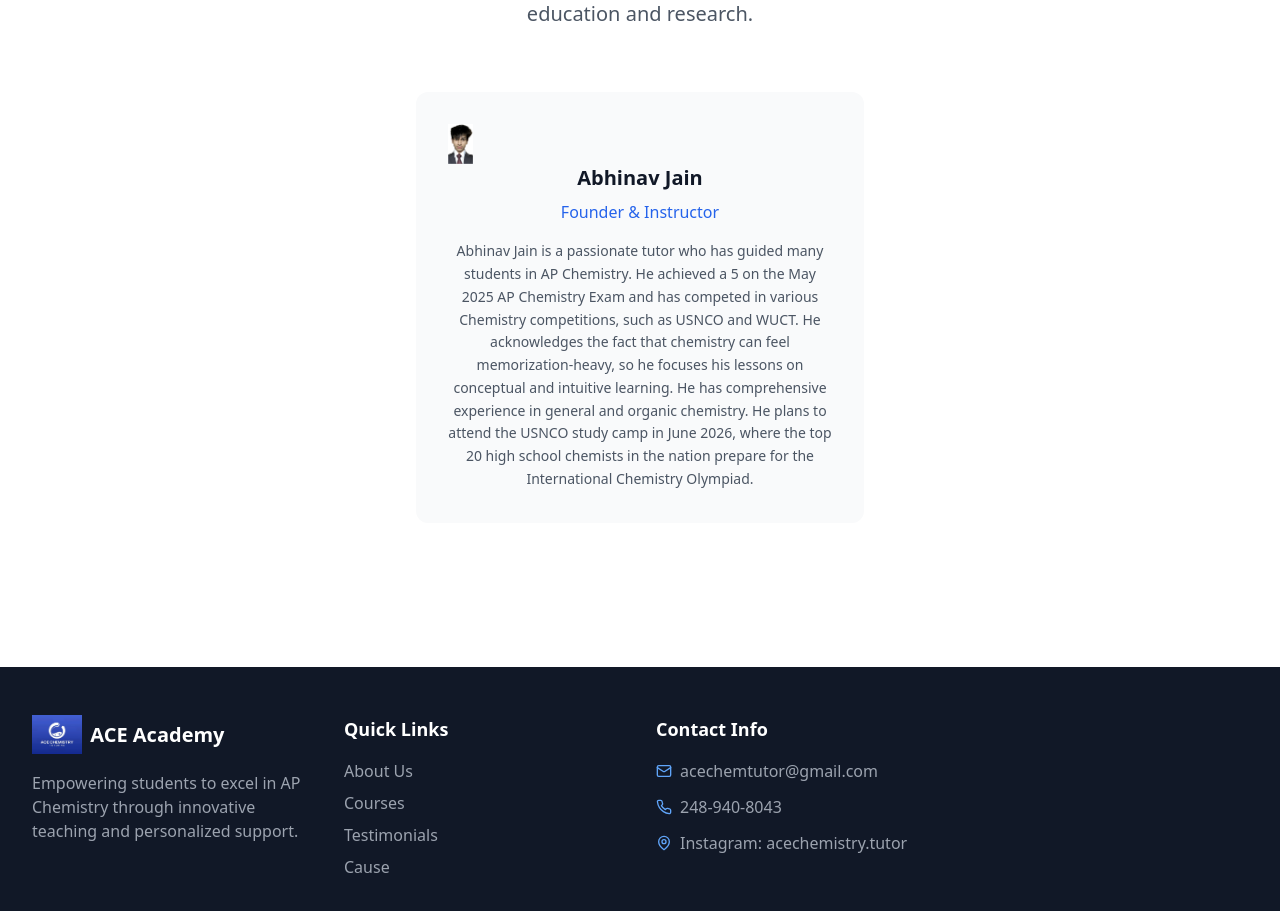
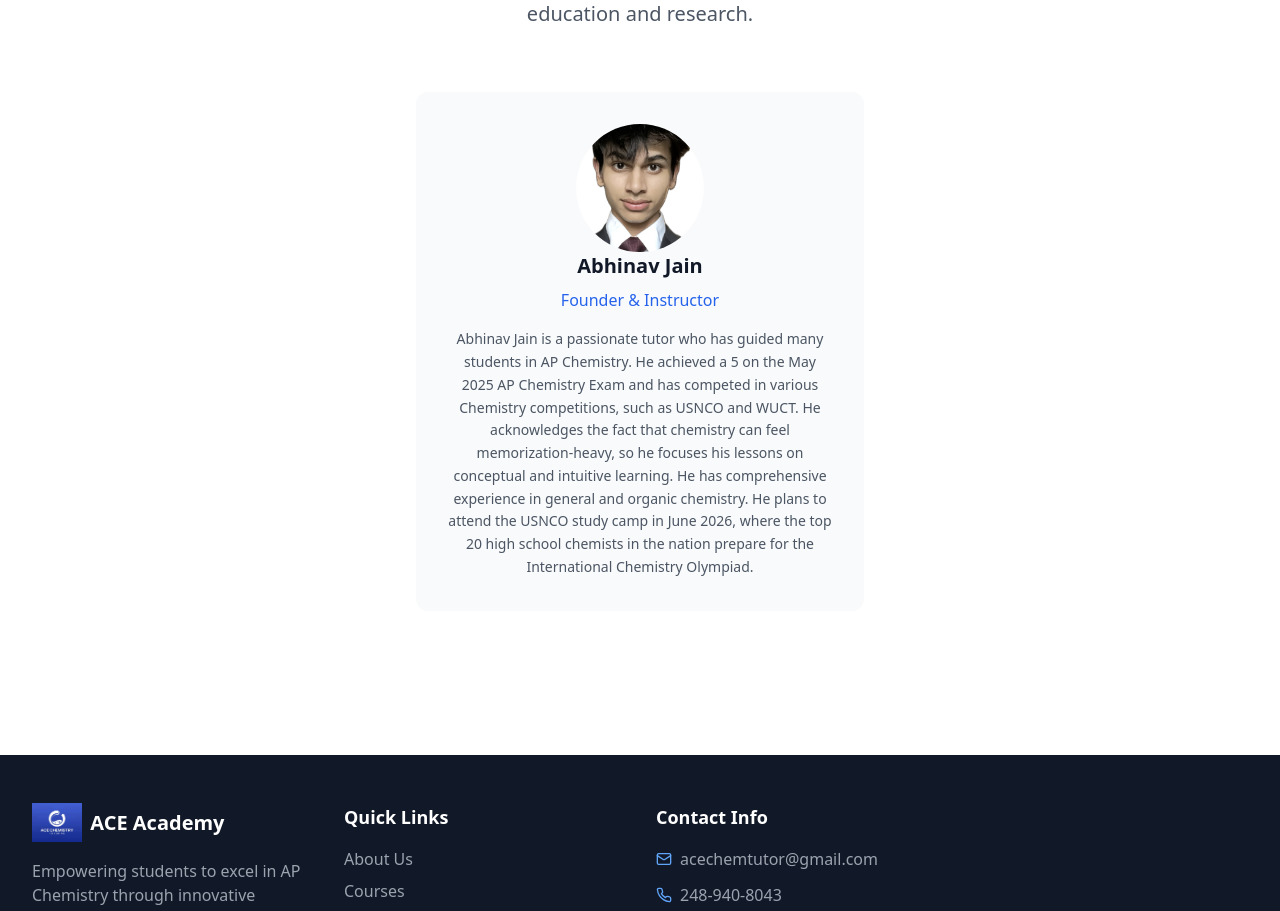
Before and after one commit to PaulLei/ace, a React (Vite) app: page /about in a window 1280 px wide. Shown: the part 2025-2936 px from the top of the page. Built offline with nearby package versions, Linux system fonts and the light colour scheme.

Commit message:
Update About.tsx

```diff
--- a/src/pages/About.tsx
+++ b/src/pages/About.tsx
@@ -136,7 +136,7 @@ const About = () => {
                 <img
               src="/bopi.png"
               alt="Abhinav Jain"
-              className="h-10 w-auto object-contain"
+              className="mx-auto h-32 w-32 object-cover rounded-full"
                   />
                 <h3 className="text-xl font-semibold text-gray-900 mb-2">{member.name}</h3>
                 <p className="text-blue-600 font-medium mb-4">{member.role}</p>
```
